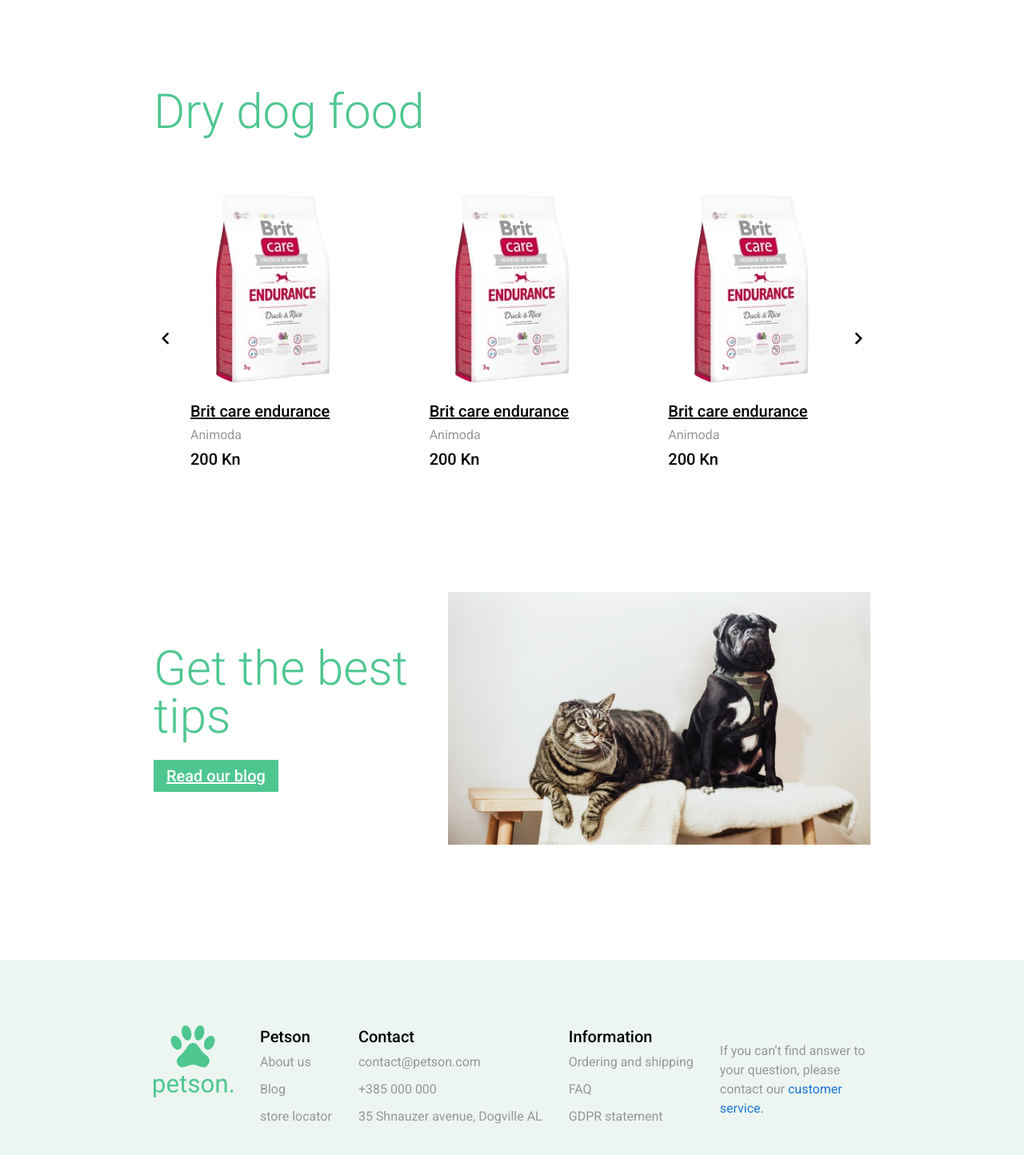
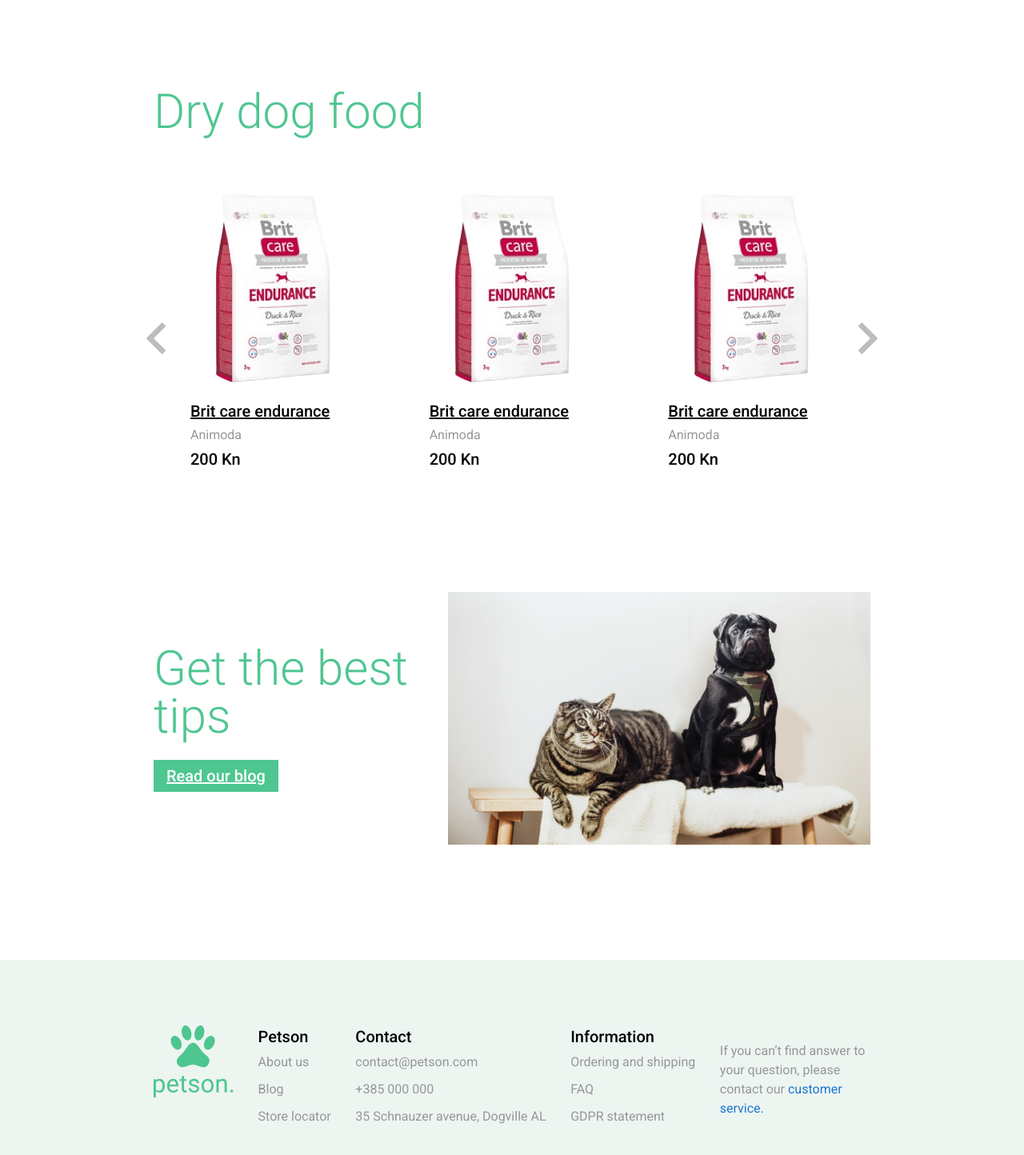
Before and after one commit to Alphajeez96/Petshop, a Vue app: page / in a window 1280 px wide. Shown: the part 1669-3113 px from the top of the page at 80% size. Built offline with nearby package versions, Linux system fonts and the light colour scheme.

Commit message:
update to carousel component style

```diff
--- a/src/assets/styles/main.scss
+++ b/src/assets/styles/main.scss
@@ -19,3 +19,16 @@
 #category-display .carousel__track {
   height: 410px;
 }
+
+.carousel__prev,
+.carousel__next {
+  width: 5rem !important;
+  height: 5rem !important;
+  margin: 0 -2.25rem !important;
+  color: #bdbdbd !important;
+
+  .carousel__icon {
+    width: 5rem !important;
+    height: 5rem !important;
+  }
+}
--- a/src/components/partials/AppFooter.vue
+++ b/src/components/partials/AppFooter.vue
@@ -20,15 +20,20 @@
 </template>
 
 <script setup lang="ts">
-const footerLinks = [
+interface FooterLink {
+  title: string
+  routes: string[]
+}
+
+const footerLinks: FooterLink[] = [
   {
     title: 'Petson',
-    routes: ['About us', 'Blog', 'store locator']
+    routes: ['About us', 'Blog', 'Store locator']
   },
 
   {
     title: 'Contact',
-    routes: ['contact@petson.com', '+385 000 000', '35 Shnauzer avenue, Dogville AL']
+    routes: ['contact@petson.com', '+385 000 000', '35 Schnauzer avenue, Dogville AL']
   },
 
   {
```
